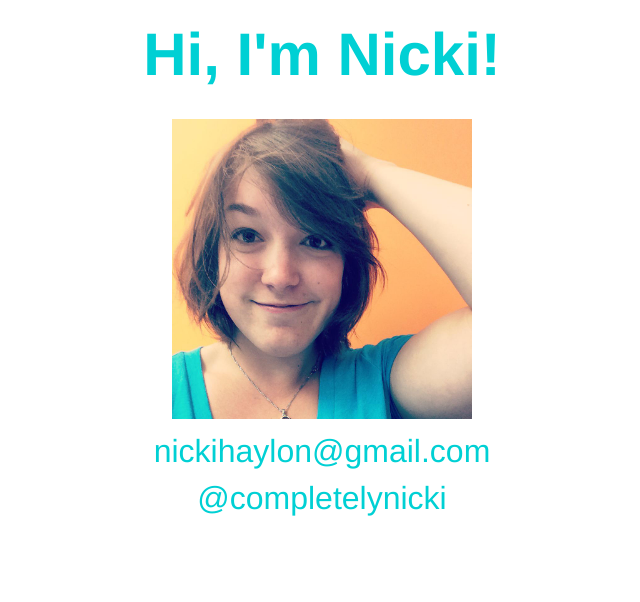
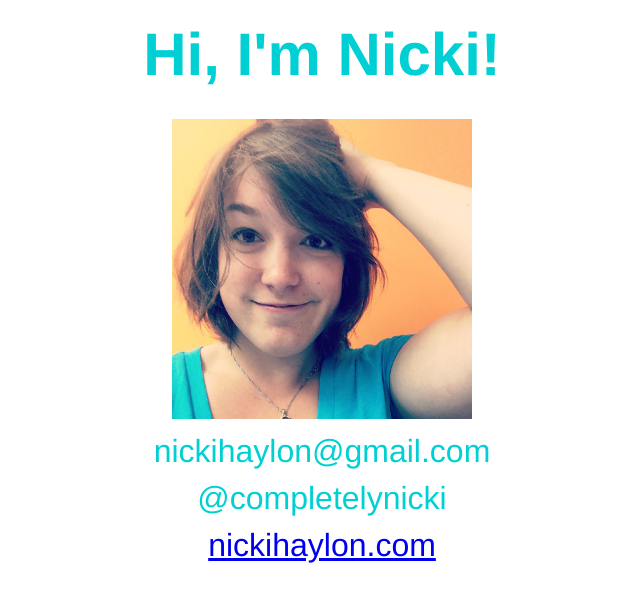
Before and after one commit to completelynicki/completelynicki.github.io, a plain HTML site: page index.html in a window 1280 px wide. Shown: the whole page, without its empty margins (318-958 px from the left). Drawn offline with Linux system fonts and the light colour scheme.

Commit message:
added website

```diff
--- a/index.html
+++ b/index.html
@@ -22,7 +22,9 @@
 	<div class="contactInfo">
 		@completelynicki
 	</div>
-
+	<div class="contactInfo">
+		<a href="http://www.nickihaylon.com">nickihaylon.com</a>
+	</div>
 
 </body>
 </html>
```
